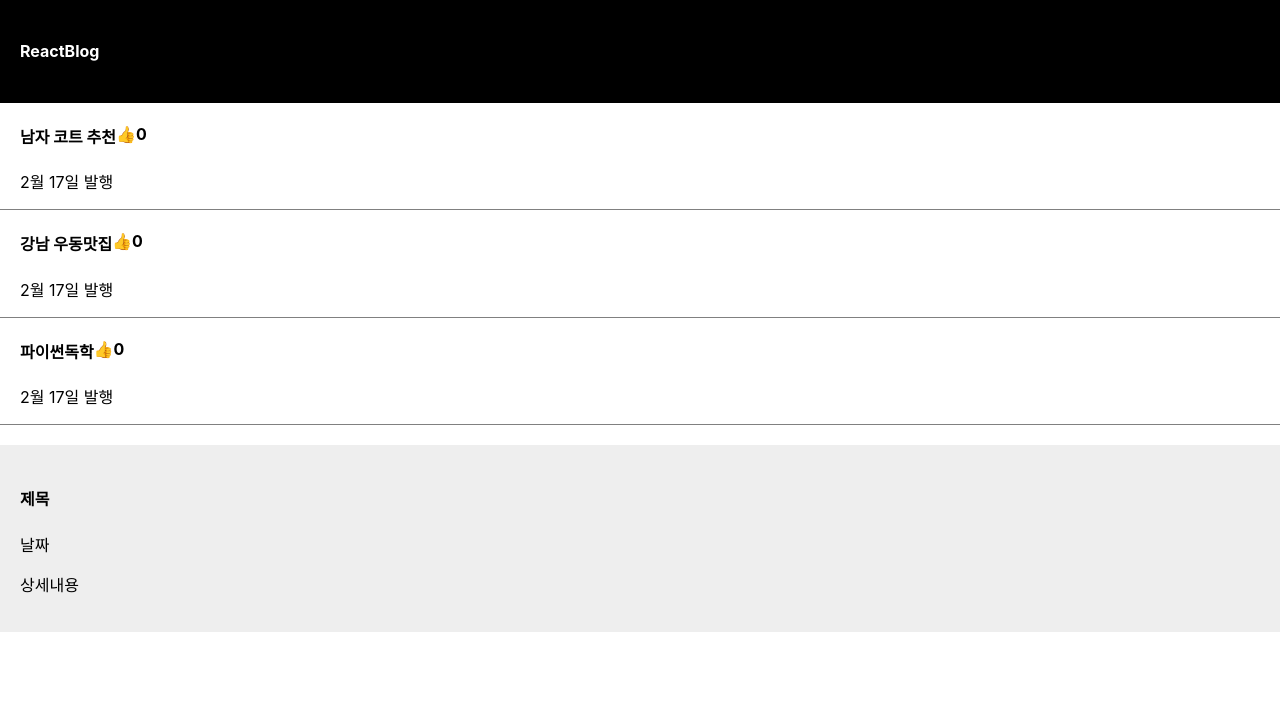
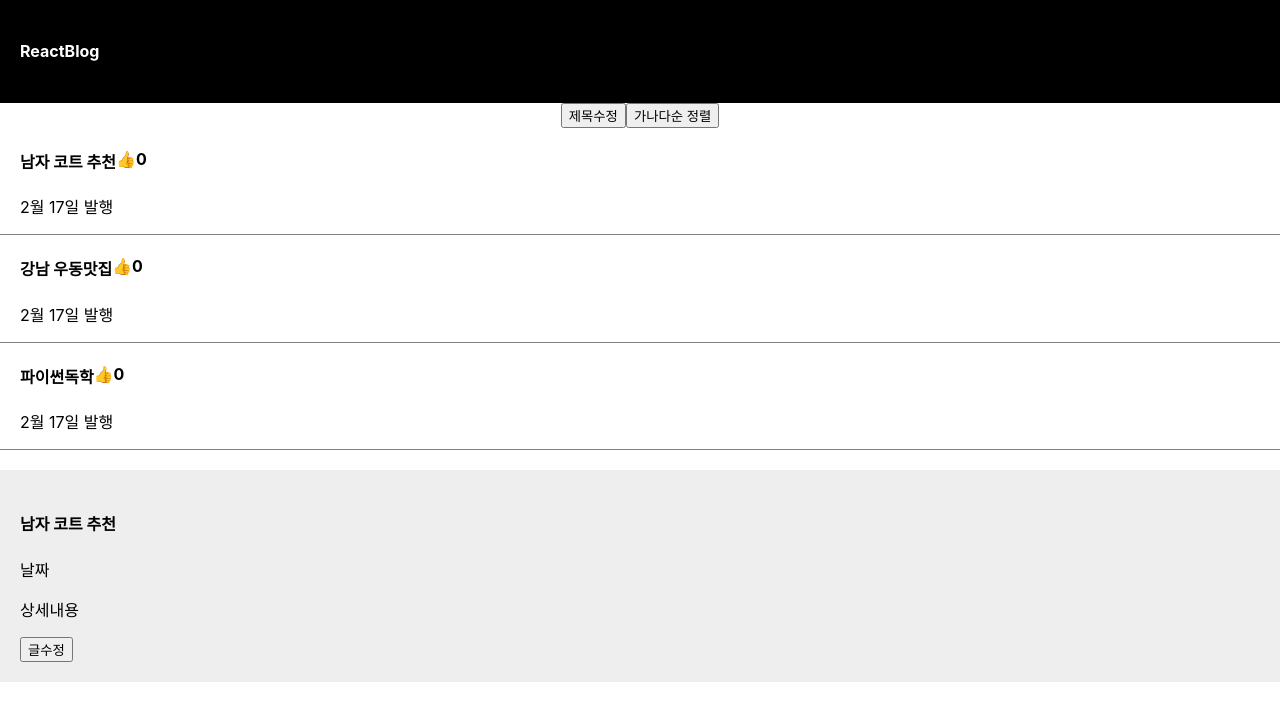
Before and after one commit to SeoeunCho/React-Study, a React (Create React App) app in the folder blog/: page / in a window 1280 px wide. Both pictures are taken after a click on the element "남자 코트 추천". Shown: the top 720 px of the page. Built offline with nearby package versions, Linux system fonts and the light colour scheme.

Commit message:
props - 자식 컴포넌트에 부모데이터 전달

```diff
--- a/blog/src/App.js
+++ b/blog/src/App.js
@@ -12,7 +12,6 @@ function App() {
       <div className="black-nav">
         <h4>ReactBlog</h4>
       </div>
-      {/* <div className="list">
       <button
         onClick={() => {
           let copy = [...postTitle];
@@ -29,34 +28,9 @@ function App() {
         }}>
         가나다순 정렬
       </button>
-        <h4>
-          {postTitle[0]}
-          <span
-            style={{ cursor: 'pointer' }}
-            onClick={() => {
-              likeCount(likes++);
-            }}>
-            👍
-          </span>
-          {likes}
-        </h4>
-        <p>2월 17일 발행</p>
-      </div>
-      <div className="list">
-        <h4>{postTitle[1]}</h4>
-        <p>2월 17일 발행</p>
-      </div>
-      <div className="list">
-        <h4
-          onClick={() => {
-            setModal(!modal);
-          }}>
-          {postTitle[2]}
-        </h4>
-        <p>2월 17일 발행</p>
-      </div> */}
 
-      {postTitle.map((el, i) => {
+      {
+        postTitle.map((el, i) => {
           return (
             <div className="list">
               <h4 style={{ display: 'flex' }}>
@@ -72,19 +46,24 @@ function App() {
               <p>2월 17일 발행</p>
             </div>
           );
-      })}
+        })
+      }
 
-      {modal ? <Modal /> : null}
+
+      {
+        modal ? <Modal postTitle={ postTitle } changeTitle={ changeTitle }/> : null
+      }
     </div>
   );
 }
 
-function Modal() {
+function Modal(props) {
   return (
     <div className="modal">
-      <h4>제목</h4>
+      <h4>{props.postTitle[0]}</h4>
       <p>날짜</p>
       <p>상세내용</p>
+      <button onClick={() => {props.changeTitle(['여자 코트 추천', '강남 우동맛집', '파이썬독학'])}}>글수정</button>
     </div>
   );
 }
```
Lines whose indentation alone changed are shown as unchanged.
